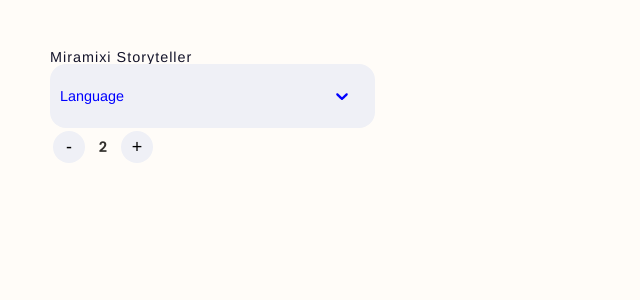
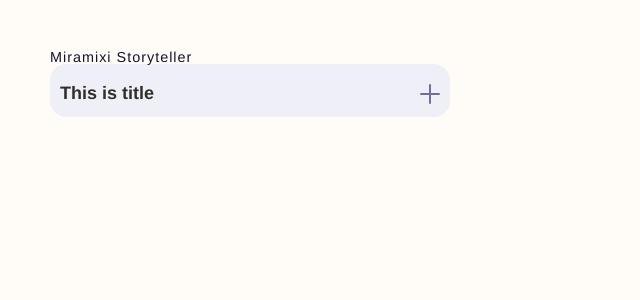
Before and after one commit to abisfadone/storyteller-ui, a React (Create React App) app: page / in a window 1280 px wide. Shown: the top 300 px of the page, without its empty margins (0-640 px from the left). Built offline with nearby package versions, Linux system fonts and the light colour scheme.

Commit message:
refactoring accordion icons

```diff
--- a/src/App.js
+++ b/src/App.js
@@ -2,29 +2,19 @@ import React from 'react';
 
 import { Title } from './lib';
 // import { TableProps, TabsProps } from './TestData';
-import DropDown from './lib/components/DropDown';
-import IncrementStepper from './lib/components/IncrementStepper';
+import Accordion from './lib/components/Accordion';
+
 import './App.scss';
-import './lib/components/styles/_increment-stepper.scss';
-
-const options = [
-  { value: 'English', label: 'English' },
-  { value: 'Ukrainian', label: 'Ukrainian' },
-  { value: 'Russian', label: 'Russian' }
-];
+import './lib/components/styles/_accordion.scss';
 
 const App = () => (
   <div>
     <Title>Miramixi Storyteller</Title>
+    <Accordion
+      title ='This is title'
+      data = 'Here’s some example text that may answer an FAQ or give the user some helpful advice.'
+    />
 
-    <DropDown
-      options={options}
-      defaultValue='Language'
-      menuColor='blue' />
-
-   <IncrementStepper
-     increment='2'
-   />
   </div>
 
 );
--- /dev/null
+++ b/src/lib/components/Accordion.js
@@ -0,0 +1,29 @@
+import React, { useState } from 'react';
+import clsx from 'clsx';
+import plusIcon from '../../assets/icon/plusIcon.svg';
+import minusIcon from '../../assets/icon/minusIcon.svg';
+
+const Accordion = (props) => {
+  const [expanded, setExpanded] = useState(false);
+  const plus = <img src={plusIcon} alt='plus' />;
+  const minus = <img src={minusIcon} alt='minus'/>;
+  const icon = expanded ? minus : plus;
+
+  return (
+    <article className={
+      clsx('accordion__container',
+        { accordion__container__disabled: props.disabled },
+        { accordion__container__expanded: expanded })}>
+      <div className='accordion__container__title'>
+        <h5 className='accordion__title'>
+          {props.title}
+        </h5>
+        <button className='accordion__btn' onClick={() => setExpanded(!expanded)}>
+          {icon}
+        </button>
+      </div>
+      {expanded && <p className='accordion__data'>{props.data}</p>}
+    </article>
+  );
+};
+export default Accordion;
--- a/src/lib/components/TextArea.js
+++ b/src/lib/components/TextArea.js
@@ -13,7 +13,7 @@ const TextArea = (props) => (
       disabled={props.disabled}
       value={props.value}
       onChange={props.handleChange}
-      ></textarea>
+      />
       <p className={ clsx('textarea__placeholder',
         { textarea__placeholder__success: props.success },
         { textarea__placeholder__error: props.error }) }>{props.name}</p>
--- /dev/null
+++ b/src/lib/components/styles/_accordion.scss
@@ -0,0 +1,31 @@
+.accordion__container{
+  border-radius: 16px;
+  background-color: #EFF0F7;
+  width: 400px;
+  height: 100%;
+  border: none;
+  &__disabled{
+    pointer-events: none;
+    opacity: 0.4;
+  }
+  &__expanded{
+    border: 2px solid black;
+  }
+  .accordion__container__title{
+    position: relative;
+    display: flex;
+    justify-content: space-between;
+    flex-direction: row;
+    padding: 20px 10px 10px 10px;
+  }
+  .accordion__title{
+    font-size: 18px;
+  }
+  .accordion__btn{
+
+  }
+  .accordion__data{
+    padding: 0 10px 10px 10px;
+  }
+
+}
```
Also changed, not shown: src/assets/icon/minusIcon.svg (added), src/assets/icon/plusIcon.svg (added).
